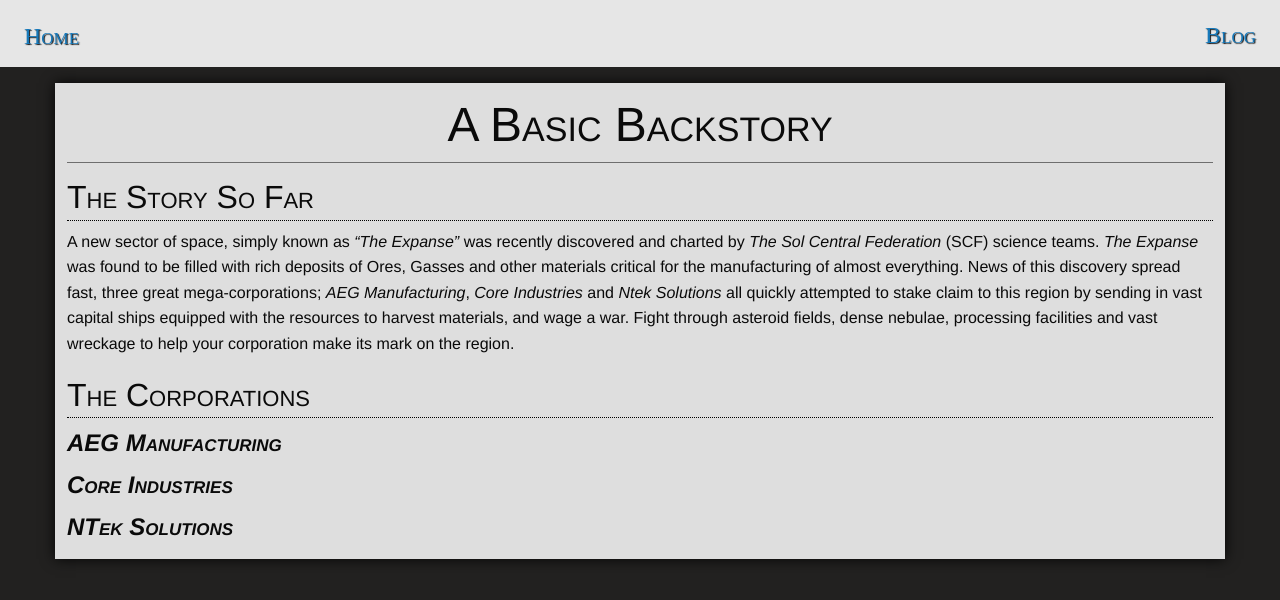
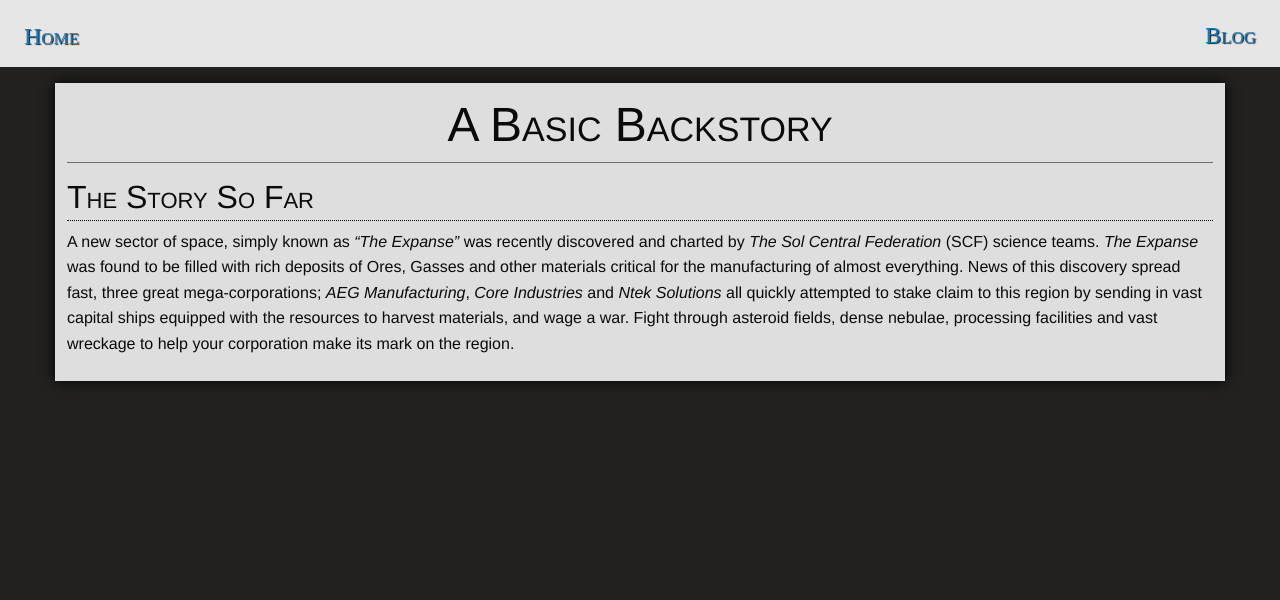
Before and after one commit to ori-sky/polar-space, a Jekyll site: the page built from designs/story.md, in a window 1280 px wide. Shown: the top 600 px of the page. Built offline with Jekyll 4.4.1, drawn with Linux system fonts in a browser that asks for light colours; nearby versions of some CDN libraries; some web fonts are replaced; our own code applies the rules of GitHub Pages for plain Markdown files; library files that are not in the unit come from our copies.

Commit message:
designs/story.md updated from https://stackedit.io/

```diff
--- a/designs/story.md
+++ b/designs/story.md
@@ -5,12 +5,6 @@ title: A Basic Backstory
 A new sector of space, simply known as *“The Expanse”* was recently discovered and charted by *The Sol Central Federation* (SCF) science teams. *The Expanse* was found to be filled with rich deposits of Ores, Gasses and other materials critical for the manufacturing of almost everything.
 News of this discovery spread fast, three great mega-corporations; *AEG Manufacturing*, *Core Industries* and *Ntek Solutions* all quickly attempted to stake claim to this region by sending in vast capital ships equipped with the resources to harvest materials, and wage a war.
 Fight through asteroid fields, dense nebulae, processing facilities and vast wreckage to help your corporation make its mark on the region.
-# The Corporations
-## *AEG Manufacturing*
-
-## *Core Industries*
-
-## *NTek Solutions*
 <!--stackedit_data:
-eyJoaXN0b3J5IjpbNjA0MzM1NDA1XX0=
+eyJoaXN0b3J5IjpbMTU0MjAzMTk2Miw2MDQzMzU0MDVdfQ==
 -->
```
